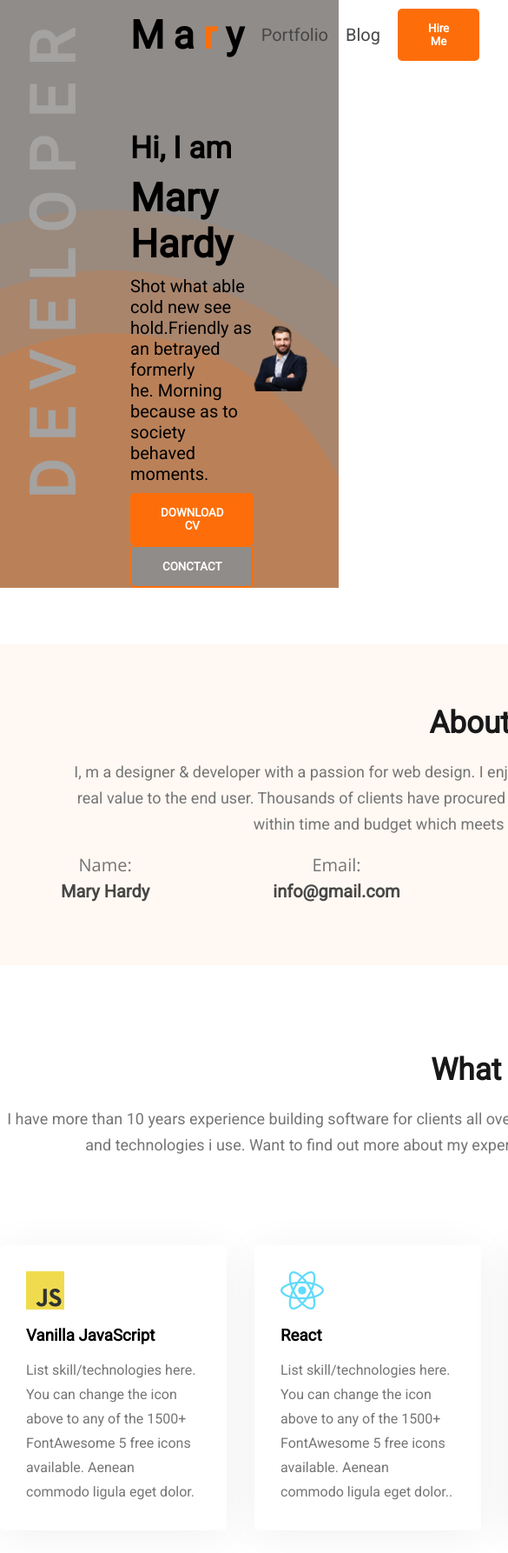
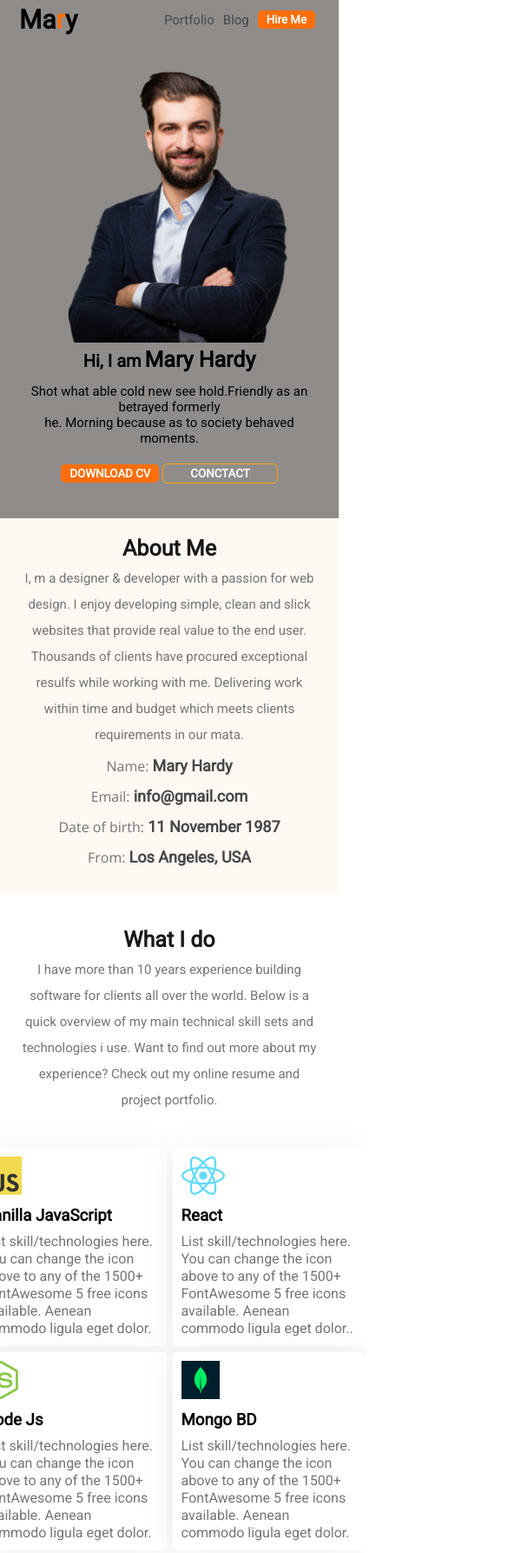
Before and after one commit to suruzzamanislam/portfolio, a plain HTML site: page index.html in a window 390 px wide. Shown: the top 1786 px of the page at 87% size, 585 px wide, since content can reach past the window. Drawn offline with nearby package versions, Linux system fonts and the light colour scheme.

Commit message:
mobile responsive done

```diff
--- a/index.html
+++ b/index.html
@@ -39,9 +39,7 @@
         <button class="btn-secendary btn">CONCTACT</button>
       </div>
       <div class="hero-img">
-        <figure>
-          <img src="images/hardy.png" alt="">
-        </figure>
+        <img src="images/hardy.png" alt="">
       </div>
     </div>
   </header>
--- a/styles/style.css
+++ b/styles/style.css
@@ -96,15 +96,15 @@ nav > ul > li > a:hover {
 .dev {
   position: absolute;
   transform: rotate(-90deg);
-  top: 253px;
-  left: -220px;
+  top: 268px;
+  left: -266px;
   font-size: 70px;
   color: #a4a3a1;
   font-weight: 800;
   letter-spacing: 20px;
 }
 main {
-  width: 1140px;
+  width: 90%;
   margin: auto;
 }
 .about-section {
@@ -230,7 +230,7 @@ footer {
 .footer {
   display: flex;
   justify-content: space-between;
-  width: 1140px;
+  width: 90%;
   margin: auto;
 }
 .f-content h2,
@@ -265,3 +265,172 @@ textarea {
   background-color: white;
   margin-bottom: 15px;
 }
+
+/* responsive style here */
+
+/* Mobile Device Responsive or small */
+@media screen and (max-width: 576px) {
+  /* header style */
+  nav {
+    padding: 5px 22px;
+  }
+  .nav-title {
+    font-size: 30px;
+    letter-spacing: 0;
+  }
+  nav > ul > li {
+    padding: 5px 5px;
+    font-size: 15px;
+  }
+  .hero-area {
+    padding: 30px 20px;
+    flex-direction: column-reverse;
+    align-items: center;
+    background-image: none;
+  }
+  .hero-img {
+    width: 100%;
+    display: flex;
+    align-items: end;
+    justify-content: center;
+  }
+  .dev {
+    display: none;
+  }
+  .hero-img img {
+    width: 80%;
+  }
+  .btn-primary {
+    padding: 3px 10px;
+  }
+  .hero-content {
+    padding: 10px;
+    text-align: center;
+  }
+  .hero-content h3 {
+    font-size: 20px;
+    display: inline;
+  }
+  .hero-content h2 {
+    font-size: 25px;
+    padding: 2px 0;
+    display: inline;
+  }
+  .hero-content p {
+    font-size: 15px;
+    padding: 13px 0px 20px;
+  }
+  .btn-secendary {
+    padding: 3px 31px;
+    border: 1px solid orange;
+  }
+
+  /* main style */
+  main {
+    width: 100%;
+  }
+  .title {
+    color: #181818;
+    text-align: center;
+    font-size: 25px;
+    padding-bottom: 5px;
+  }
+  .content {
+    font-size: 15px;
+  }
+  .about-box {
+    flex-direction: column;
+    align-items: center;
+    justify-content: center;
+    padding-top: 6px;
+  }
+  .child-box {
+    text-align: center;
+    padding-bottom: 5px;
+  }
+  .child-box p,
+  .child-box h3 {
+    display: inline;
+  }
+  .child-box p {
+    font-size: 16px;
+  }
+  .child-box h3 {
+    font-size: 18px;
+  }
+  .about-section {
+    padding: 20px;
+    margin-top: 0px;
+    margin-bottom: 20px;
+  }
+  .what-i-do {
+    margin-bottom: 20px;
+    padding: 20px;
+  }
+  .card {
+    width: calc(100%-10px);
+    padding: 0 20px;
+    display: grid;
+    align-items: center;
+    justify-content: center;
+    grid-template-columns: repeat(2, 1fr);
+    gap: 7px;
+  }
+  .child-card {
+    padding: 10px;
+  }
+  .card-title {
+    padding: 9px 0;
+  }
+  .card-content {
+    line-height: 20px;
+  }
+  .child-summary-box h2 {
+    font-size: 22px;
+    padding-bottom: 5px;
+  }
+  .child-summary-box h3 {
+    font-size: 15px;
+    padding-bottom: 5px;
+  }
+  .summary-content {
+    font-size: 15px;
+    font-weight: 400;
+    line-height: 20px;
+  }
+  .child-summary-box .date {
+    font-size: 15px;
+    font-weight: 600;
+    padding-bottom: 5px;
+  }
+  .summary {
+    padding: 0 20px;
+  }
+  .summary-box {
+    display: flex;
+    justify-content: space-between;
+    align-items: center;
+    gap: 16px;
+  }
+  /* footer style */
+  footer {
+    width: 100%;
+    margin-top: 20px;
+    padding: 100px 0;
+  }
+  .footer {
+    padding: 0 20px;
+    flex-direction: column;
+    width: calc(100%-20px);
+  }
+  .f-content h2,
+  .f-form h2 {
+    font-size: 25px;
+    padding: 9px 0;
+  }
+  .f-content small {
+    font-size: 15px;
+    line-height: 20px;
+    padding: 0px 0px;
+  }
+}
```
